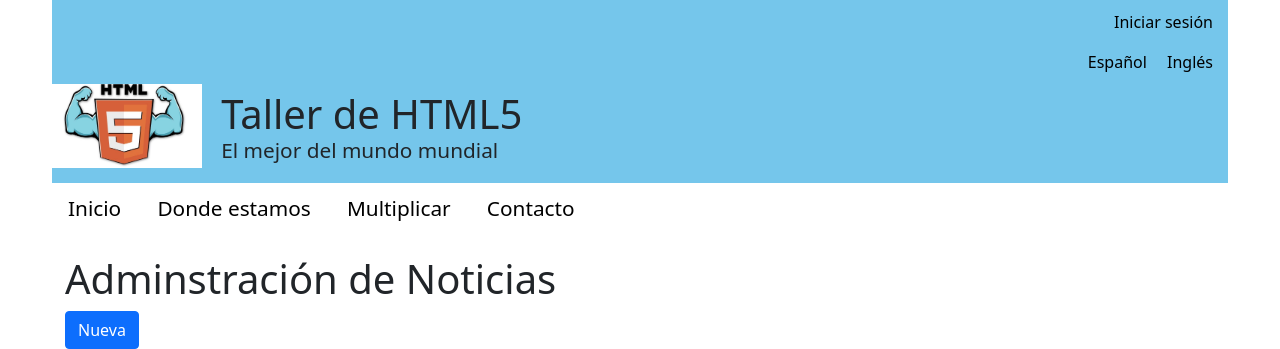
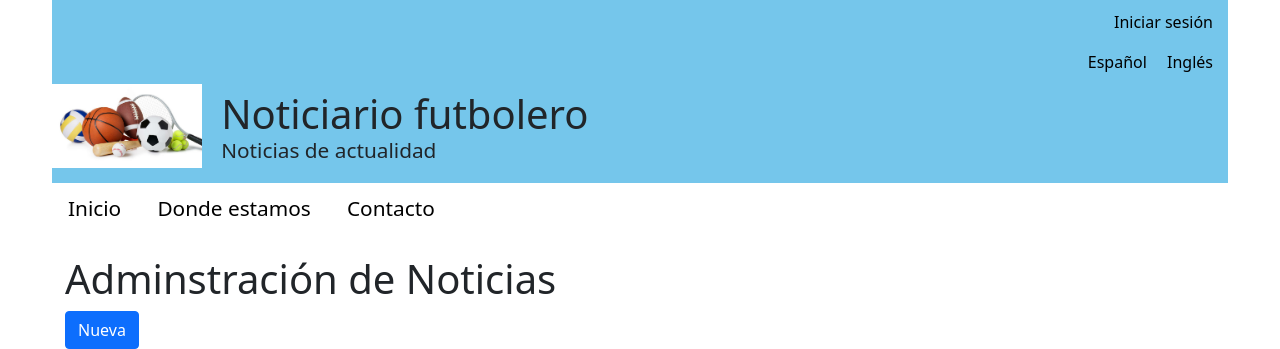
Before and after one commit to Rares7/Proyecto, a Symfony app: template templates/noticia/index.html.twig in a window 1280 px wide. Shown: the top 349 px of the page. Run offline with Twig, Linux system fonts and the light colour scheme; the template is opened without the code that fills it, so the values that code supplies are empty; some libraries are stand-ins or nearby versions.

Commit message:
cambios web 2

```diff
--- a/templates/incs/cabecera.html.twig
+++ b/templates/incs/cabecera.html.twig
@@ -11,10 +11,10 @@
         <a href="#">Inglés</a>
     </nav>
     <header>
-        <img src="{{ asset('img/logo.jpeg') }}" alt="Logo página" width="150">
+        <img src="{{ asset('img/deportes.jpg') }}" alt="Logo página" width="150">
         <div>
-            <h1>Taller de HTML5</h1>
-            <h2>El mejor del mundo mundial</h2>
+            <h1>Noticiario futbolero</h1>
+            <h2>Noticias de actualidad</h2>
         </div>
     </header>
 </div>
--- a/templates/incs/menu.html.twig
+++ b/templates/incs/menu.html.twig
@@ -5,9 +5,6 @@
     <ul>
         <li><a href="{{ path('app_home') }}">Inicio</a></li>
         <li><a href="{{ path('app_donde_estamos') }}">Donde estamos</a></li>
-        <li>
-            <a href="#">Multiplicar</a>
-        </li>
         <li><a href="{{ path('app_contacto') }}">Contacto</a></li>
         {% if is_granted('ROLE_ADMIN') or is_granted('ROLE_USUARIO') %}
         <li><a href="{{ path('app_noticia_lst') }}">Admon Noticias</a></li>
```
Also changed, not shown: public/img/deportes.jpg (added).
